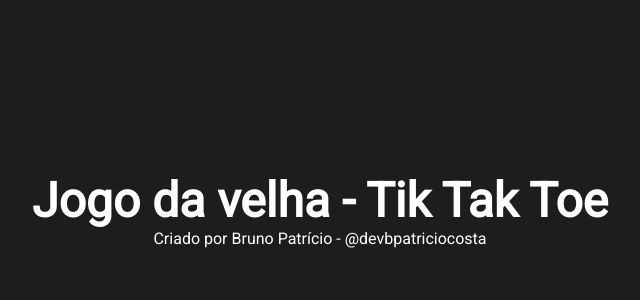
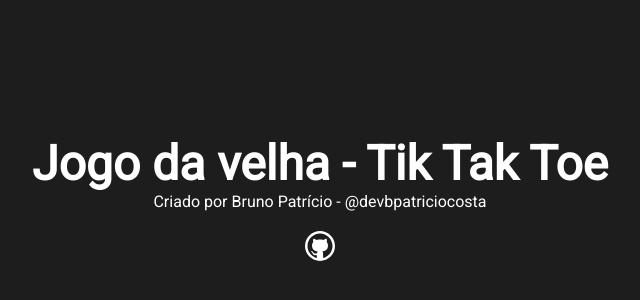
Before and after one commit to devbpatriciocosta/react-jogo-da-velha-refazendo, a Next.js app: page / in a window 1280 px wide. Shown: the part 190-490 px from the top of the page, without its empty margins (320-960 px from the left). Built offline with nearby package versions, Linux system fonts and the light colour scheme.

Commit message:
Criado componente ICON

```diff
--- a/src/components/header/Header.jsx
+++ b/src/components/header/Header.jsx
@@ -2,12 +2,16 @@
 
 import Subtitle from '../Subtitle/Subtitle'
 import Title from '../title/Title'
+import Icon from '../icon/Icon'
 
 function Header () {
   return (
     <div className={styles.header}>
-    <Title> Jogo da velha - Tik Tak Toe </Title>
-    <Subtitle> Criado por Bruno Patrício - @devbpatriciocosta</Subtitle>
+      <Title> Jogo da velha - Tik Tak Toe </Title>
+      <Subtitle> Criado por Bruno Patrício - @devbpatriciocosta</Subtitle>
+      <div className={styles.iconContent}>
+        <Icon iconName="github" link="https://github.com/devbpatriciocosta"/>
+      </div>
     </div>
   )
 }
--- a/src/components/header/Header.module.css
+++ b/src/components/header/Header.module.css
@@ -2,3 +2,7 @@
   text-align: center;
   padding: 40px 0;
 }
+
+.iconContent {
+  margin: 20px 0;
+}
--- /dev/null
+++ b/src/components/icon/Icon.jsx
@@ -0,0 +1,13 @@
+function Icon ({ iconName, size, link }) {
+  return (
+    <a href={link} target="_blank">
+      <img src={`/icons/${iconName}.svg`} width={size} />
+    </a>
+  )
+}
+
+Icon.defaultProps = {
+  size: '30px'
+}
+
+export default Icon
```
Also changed, not shown: public/icons/github.svg (added).
